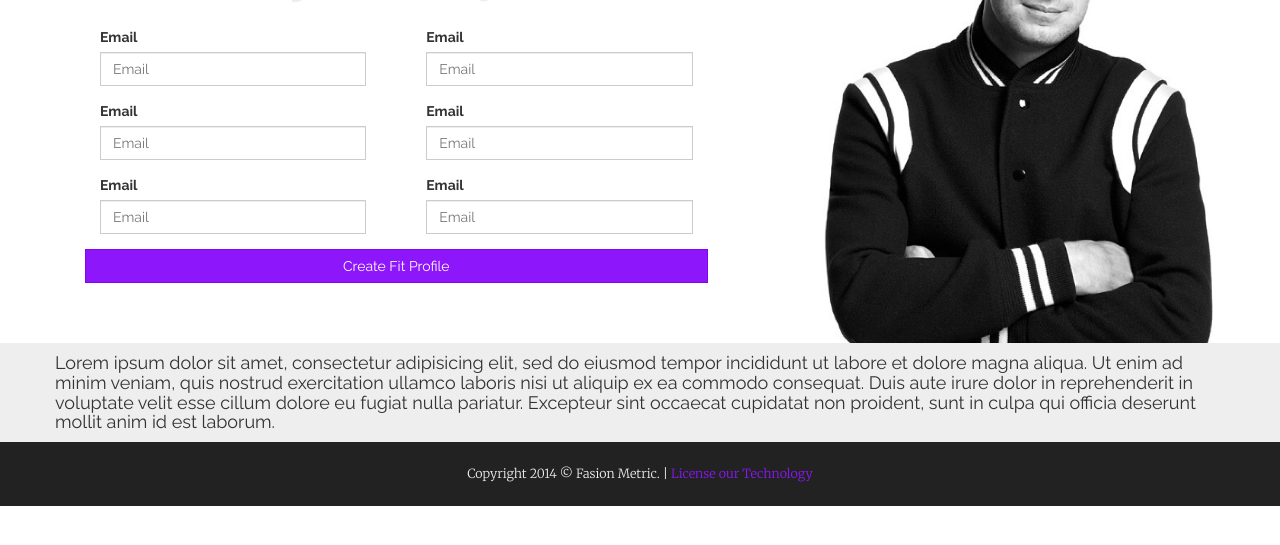
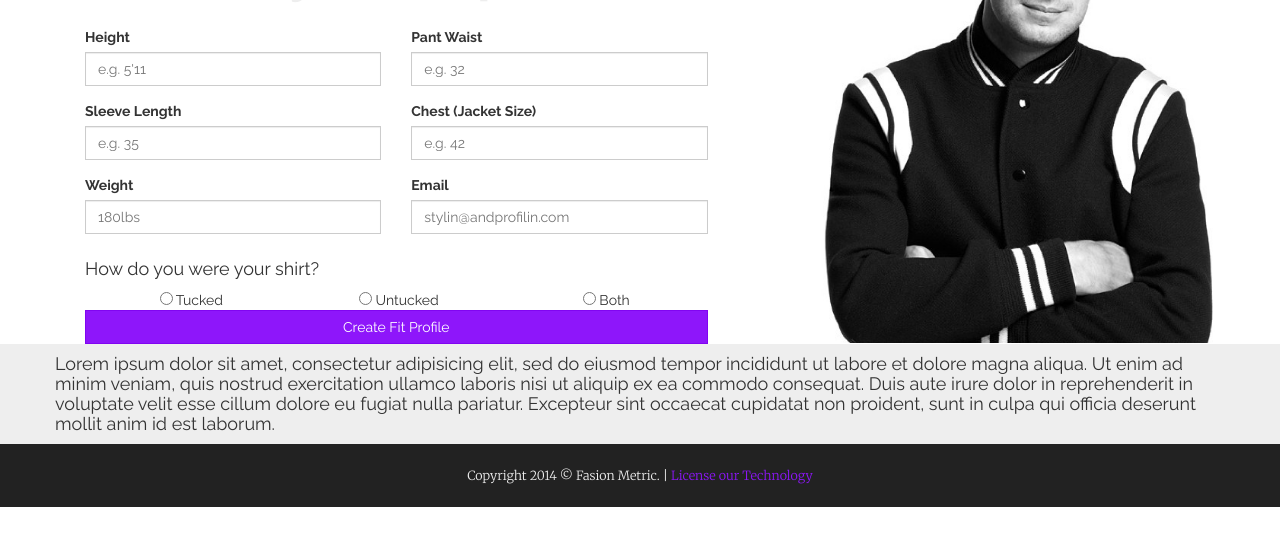
Before and after one commit to fashionmetric/threadhound, a plain HTML site: page next.html in a window 1280 px wide. Shown: the part 137-682 px from the top of the page. Drawn offline with nearby package versions, Linux system fonts and the light colour scheme.

Commit message:
nextform improvements

```diff
--- a/assets/less/nextform.less
+++ b/assets/less/nextform.less
@@ -13,6 +13,10 @@
 	}
 	.nextform {
 		.make-lg-column(7);
+			.form-group {
+				padding-left: 0;
+				padding-right: 0;
+			}
 	}
 	.nextproof {
 		.make-lg-column(5);
--- a/next.html
+++ b/next.html
@@ -18,33 +18,45 @@
 					<form role="form">
 					<div class="col-lg-6">
 						<div class="form-group col-lg-12">
-							<label for="inputEmail3" class="control-label">Email</label>
-							<input type="email" class="form-control" id="inputEmail3" placeholder="Email">
+							<label for="inputEmail3" class="control-label">Height</label>
+							<input type="email" class="form-control" id="inputEmail3" placeholder="e.g. 5'11">
 						</div>
 						<div class="form-group col-lg-12">
-							<label for="inputEmail3" class="control-label">Email</label>
-							<input type="email" class="form-control" id="inputEmail3" placeholder="Email">
+							<label for="inputEmail3" class="control-label">Sleeve Length</label>
+							<input type="email" class="form-control" id="inputEmail3" placeholder="e.g. 35">
 						</div>
 						<div class="form-group col-lg-12">
-							<label for="inputEmail3" class="control-label">Email</label>
-							<input type="email" class="form-control" id="inputEmail3" placeholder="Email">
+							<label for="inputEmail3" class="control-label">Weight</label>
+							<input type="email" class="form-control" id="inputEmail3" placeholder="180lbs">
 						</div>
 					</div>
 					<div class="col-lg-6">
 						<div class="form-group col-lg-12">
-							<label for="inputEmail3" class="control-label">Email</label>
-							<input type="email" class="form-control" id="inputEmail3" placeholder="Email">
+							<label for="inputEmail3" class="control-label">Pant Waist</label>
+							<input type="email" class="form-control" id="inputEmail3" placeholder="e.g. 32">
+						</div>
+						<div class="form-group col-lg-12">
+							<label for="inputEmail3" class="control-label">Chest (Jacket Size)</label>
+							<input type="email" class="form-control" id="inputEmail3" placeholder="e.g. 42">
 						</div>
 						<div class="form-group col-lg-12">
 							<label for="inputEmail3" class="control-label">Email</label>
-							<input type="email" class="form-control" id="inputEmail3" placeholder="Email">
-						</div>
-						<div class="form-group col-lg-12">
-							<label for="inputEmail3" class="control-label">Email</label>
-							<input type="email" class="form-control" id="inputEmail3" placeholder="Email">
+							<input type="email" class="form-control" id="inputEmail3" placeholder="stylin@andprofilin.com">
 						</div>
 					</div>
 					<div class="col-lg-12">
+						<div class="checkbox">
+							<h4>How do you were your shirt?</h4>
+							<label class="col-lg-4 text-center">
+								<input type="radio"> Tucked
+						    	</label>
+						    	<label class="col-lg-4 text-center">
+								<input type="radio"> Untucked
+						    	</label>
+						    	<label class="col-lg-4 text-center">
+								<input type="radio"> Both
+						    	</label>
+						  </div>
 						<button class="btn btn-primary col-lg-12">Create Fit Profile</button>
 					</div>
 					</form>
```
Also changed, not shown: assets/css/bootstrap.css.
